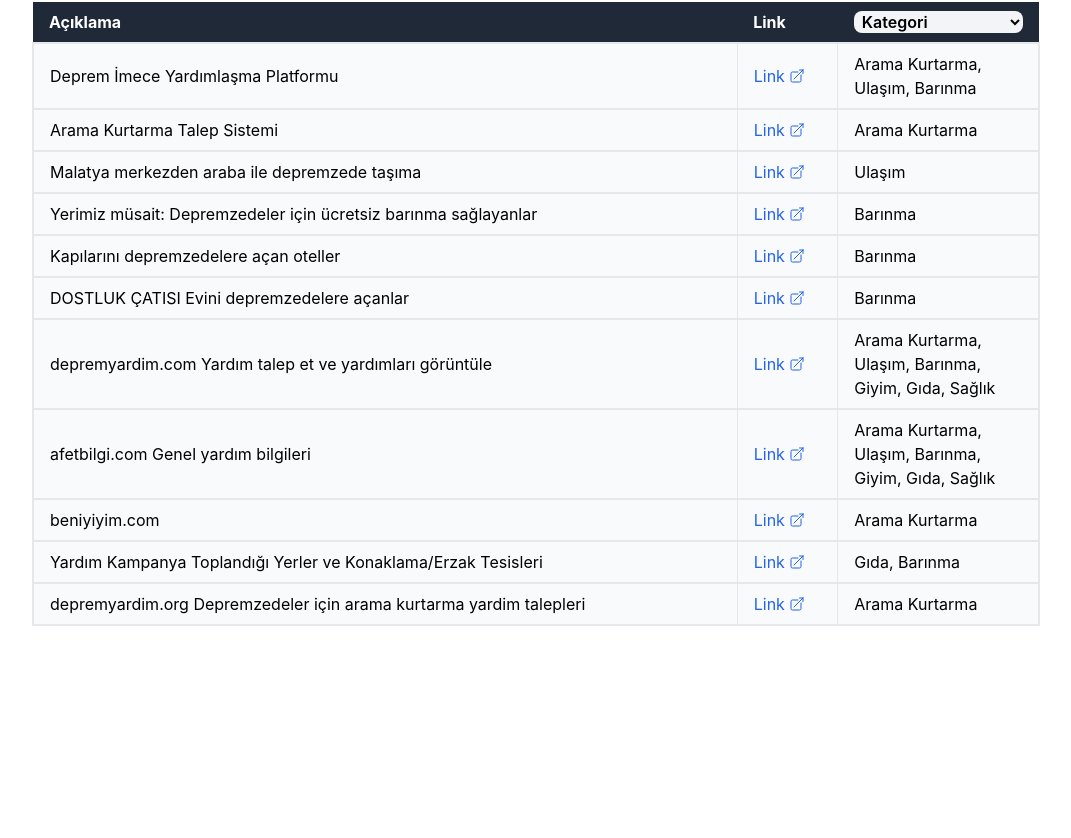
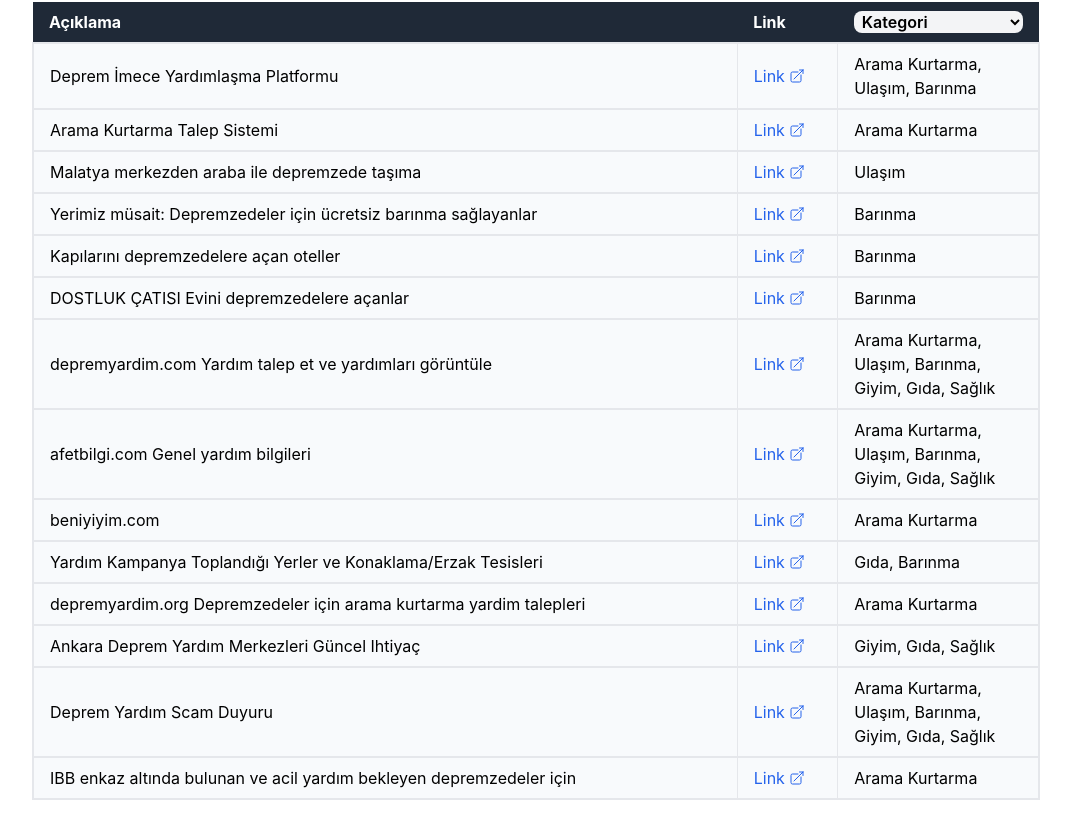
Before and after one commit to alparslandeniz/tumyardimlar, a React (Create React App) app: page / in a window 1280 px wide. Shown: the part 442-1280 px from the top of the page, without its empty margins (104-1175 px from the left). Before the commit the page ends 1108 px from the top, so only its background shows below. Built offline with nearby package versions, Linux system fonts and the light colour scheme.

Commit message:
Update Data.js

```diff
--- a/src/Components/Constants/Data.js
+++ b/src/Components/Constants/Data.js
@@ -54,4 +54,19 @@
     url: "https://www.depremyardim.org/",
     category: "Arama Kurtarma",
   },
+  {
+    description: "Ankara Deprem Yardım Merkezleri Güncel Ihtiyaç",
+    url: "https://docs.google.com/spreadsheets/d/e/2PACX-1vSha8soQR5PWU5FjxLmmcMsHI4p6xUtd5V-oSQG_sd9dhP43rLxkNOceRxi59P1ClmNmTxe1mBtgPos/pubhtml?fbclid=PAAaar5erCmmYJeeNTbGOy7NoWS6-MvDLitbzgI1RF-jZqXQuIQhW4-fjiFs8",
+    category: "Giyim, Gıda, Sağlık",
+  },
+  {
+    description: "Deprem Yardım Scam Duyuru",
+    url: "https://docs.google.com/forms/d/e/1FAIpQLSc3NJZ3_rHkPMfuC2R6R8c_NQgJ8nDWONfSoCXWz1t7TWIcag/viewform",
+    category: "Arama Kurtarma, Ulaşım, Barınma, Giyim, Gıda, Sağlık",
+  },
+  {
+    description: "IBB enkaz altında bulunan ve acil yardım bekleyen depremzedeler için",
+    url: "https://survey123.arcgis.com/share/60b0edcfb75d40d9a77f8c4df6f6be0e?portalUrl=https://geo.bimtas.istanbul/geoportal",
+    category: "Arama Kurtarma",
+  },
 ];
```
